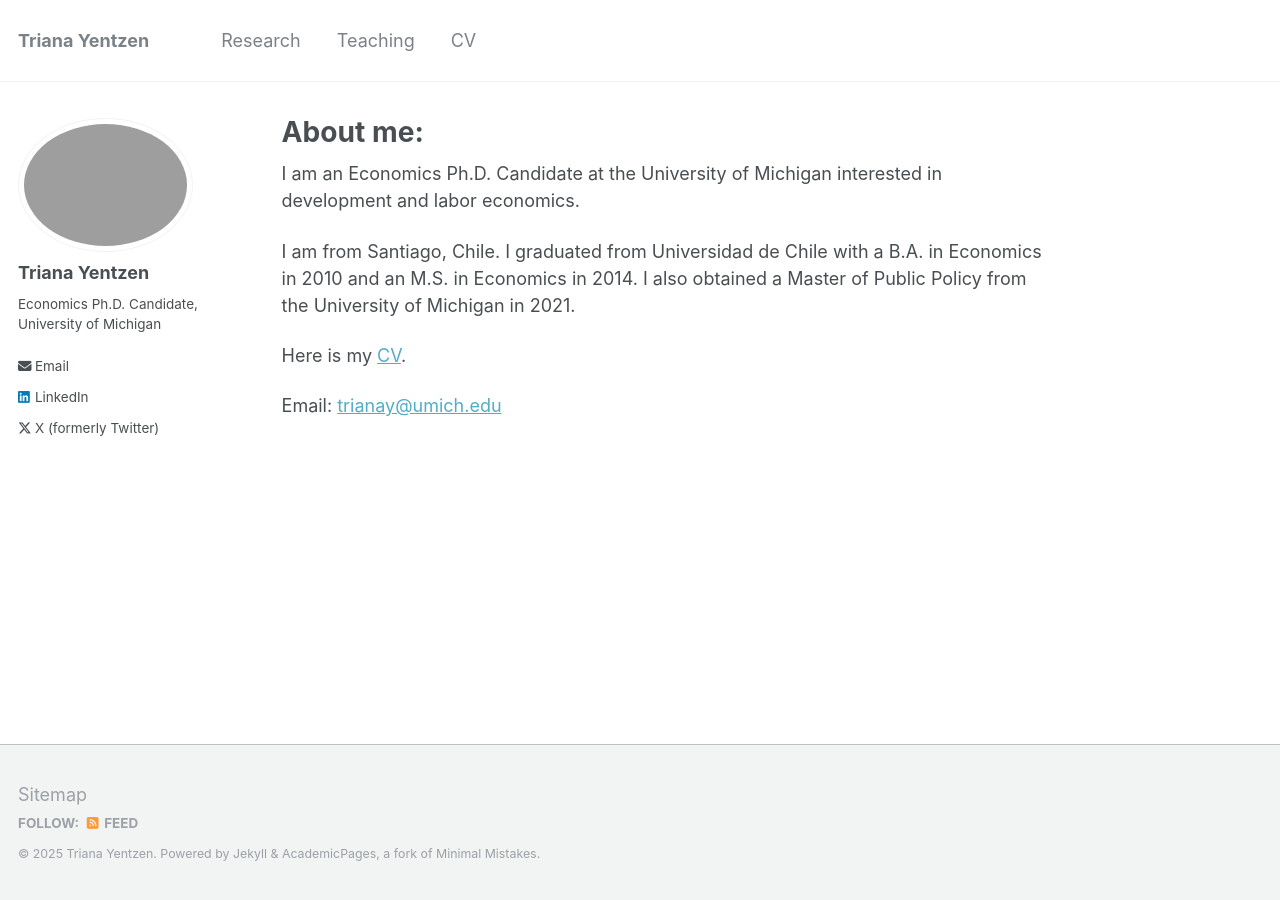
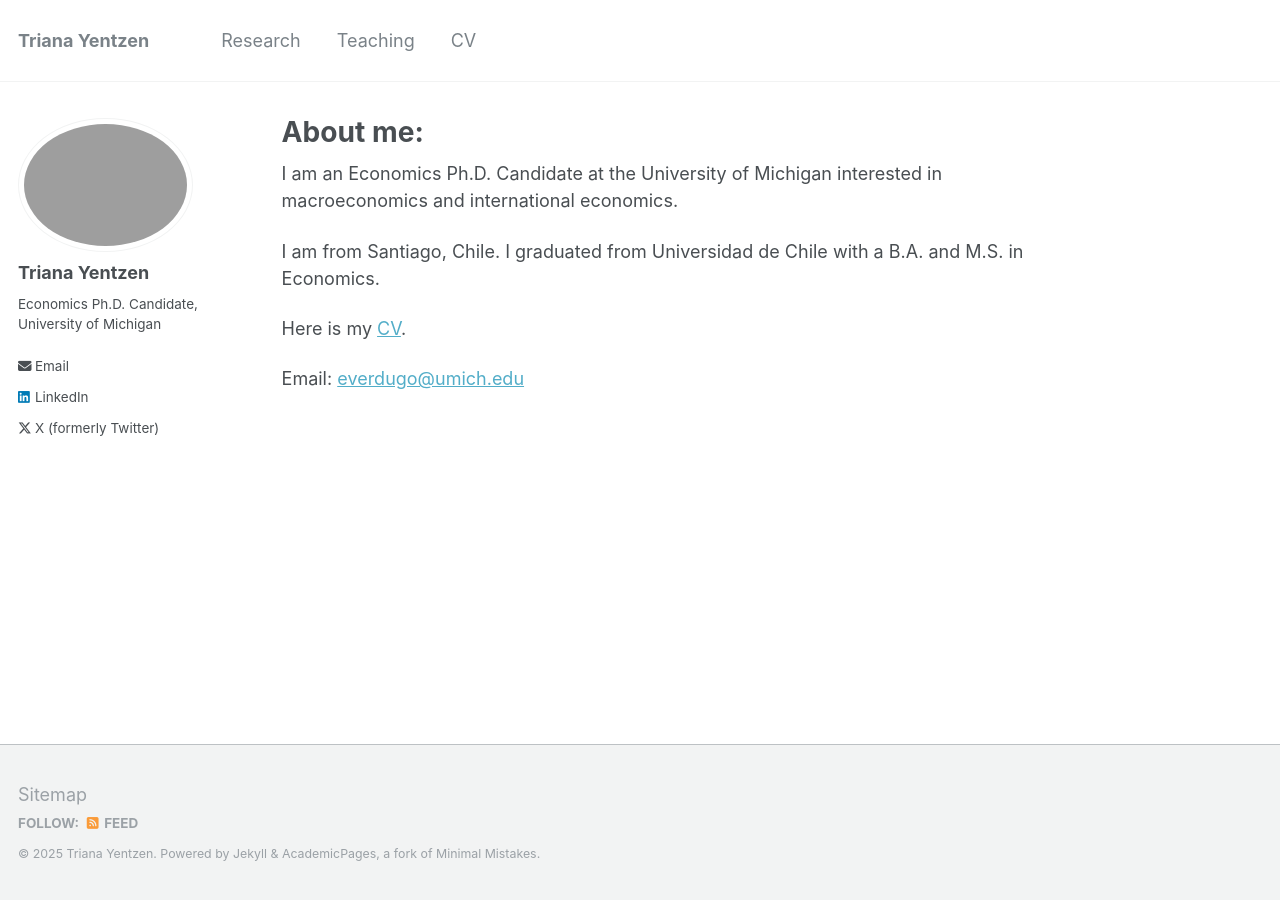
Before and after one commit to everdugop/everdugop.github.io, a Jekyll site: the page built from _pages/about.md, in a window 1280 px wide. Built offline with Jekyll 4.4.1, drawn with Linux system fonts in a browser that asks for light colours.

Commit message:
Update about.md

```diff
--- a/_pages/about.md
+++ b/_pages/about.md
@@ -7,10 +7,10 @@ redirect_from:
   - /about.html
 ---
 
-I am an Economics Ph.D. Candidate at the University of Michigan interested in development and labor economics.
+I am an Economics Ph.D. Candidate at the University of Michigan interested in macroeconomics and international economics.
 
-I am from Santiago, Chile. I graduated from Universidad de Chile with a B.A. in Economics in 2010 and an M.S. in Economics in 2014. I also obtained a Master of Public Policy from the University of Michigan in 2021.
+I am from Santiago, Chile. I graduated from Universidad de Chile with a B.A. and M.S. in Economics.
 
-Here is my [CV](https://tyentzen.github.io/files/CV_yentzen.pdf).
+Here is my [CV](https://everdugop.github.io/files/Verdugo_CV.pdf).
 
-Email: [trianay@umich.edu](mailto:trianay@umich.edu)
+Email: [everdugo@umich.edu](mailto:everdugo@umich.edu)
```
